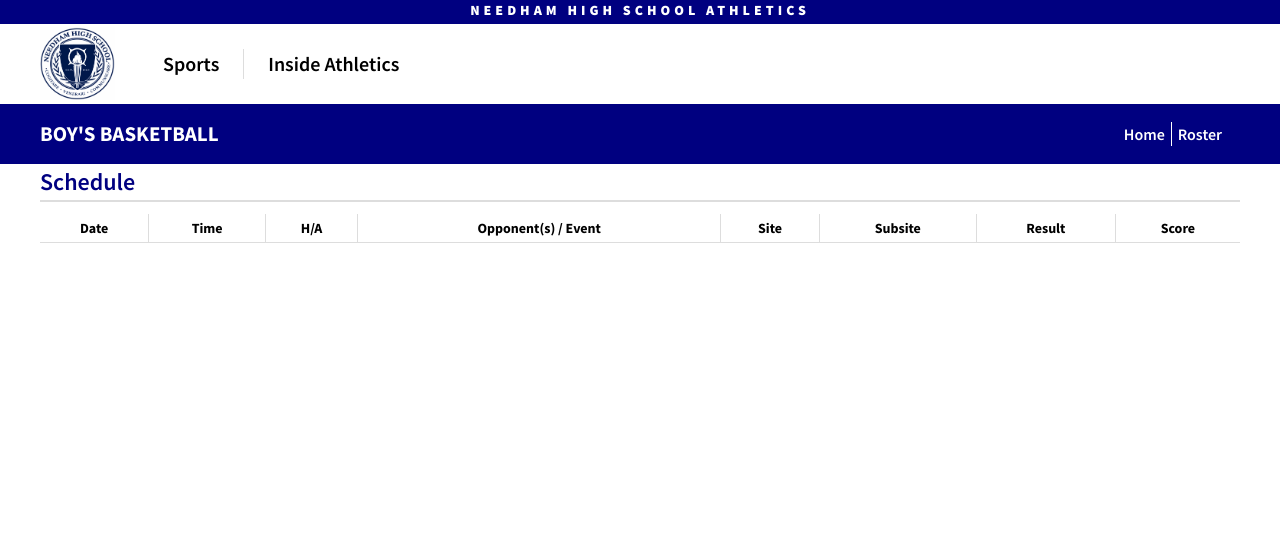
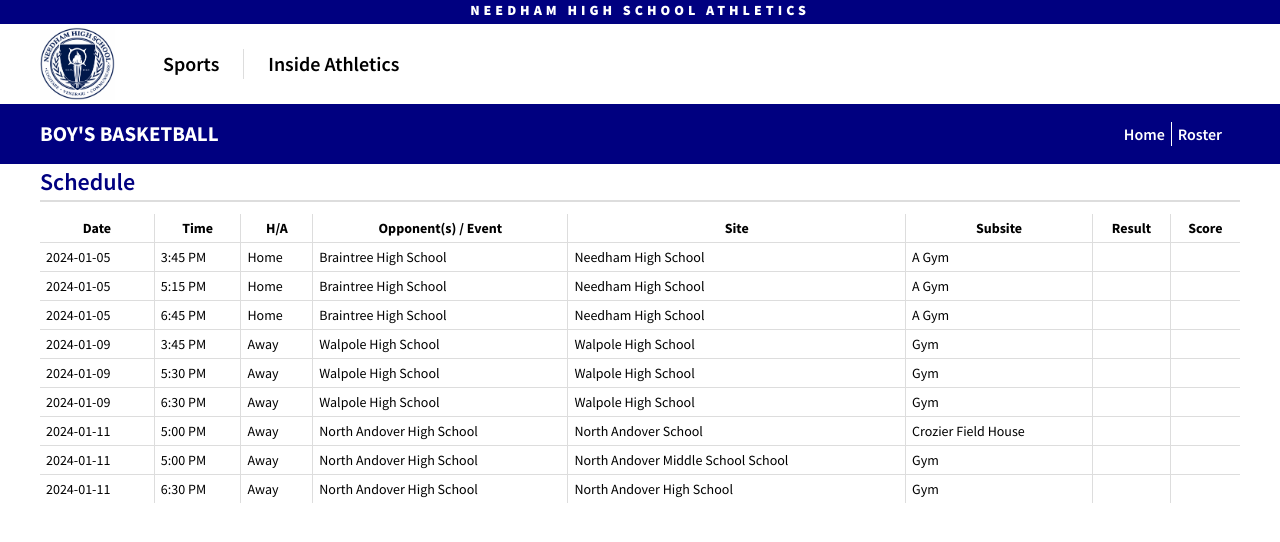
Before and after one commit to needhamathletics/needhamathletics.github.io, a Jekyll site: the page built from high-school/sports/boys-basketball.html, in a window 1280 px wide. Shown: the top 542 px of the page. Built offline with Jekyll 4.4.1, drawn with Linux system fonts in a browser that asks for light colours.

Commit message:
Basketball schedule for these two weeks

```diff
--- a/_data/schedules/2023-2024.csv
+++ b/_data/schedules/2023-2024.csv
@@ -14,4 +14,13 @@
 girls-swim-and-dive-varsity,2023-11-05,6:30 PM,A,South Sectional Championships,Boston University,Fitness and Recreation Center,2nd place,397
 girls-swim-and-dive-varsity,2023-11-11,5:00 PM,A,Division 1 State Championships,Massachusetts Institute of Technology,Zesiger Sports and Fitness Center,1st place,335
 boys-swim-and-dive-varsity,2023-12-08,7:00 PM,H,Xavarian High School,Babson College,Morse Swimming Pool,W,120-60
+boys-basketball-freshman,2024-01-05,3:45 PM,H,Braintree High School,Needham High School,A Gym,,
+boys-basketball-junior-varsity,2024-01-05,5:15 PM,H,Braintree High School,Needham High School,A Gym,,
+boys-basketball-varsity,2024-01-05,6:45 PM,H,Braintree High School,Needham High School,A Gym,,
+boys-basketball-freshman,2024-01-09,3:45 PM,A,Walpole High School,Walpole High School,Gym,,
+boys-basketball-junior-varsity,2024-01-09,5:30 PM,A,Walpole High School,Walpole High School,Gym,,
+boys-basketball-varsity,2024-01-09,6:30 PM,A,Walpole High School,Walpole High School,Gym,,
+boys-basketball-freshman,2024-01-11,5:00 PM,A,North Andover High School,North Andover School,Crozier Field House,,
+boys-basketball-junior-varsity,2024-01-11,5:00 PM,A,North Andover High School,North Andover Middle School School,Gym,,
+boys-basketball-varsity,2024-01-11,6:30 PM,A,North Andover High School,North Andover High School,Gym,,
 boys-swim-and-dive-varsity,2024-01-08,7:00 PM,H,Boston College High School,Babson College,Morse Swimming Pool,,
--- a/_data/sports.yml
+++ b/_data/sports.yml
@@ -10,7 +10,12 @@
   season: winter
   title: Boy's Basketball
   name: Basketball
+  schedule: true
   link: /high-school/sports/boys-basketball
+  teams:
+    - boys-basketball-freshman
+    - boys-basketball-junior-varsity
+    - boys-basketball-varsity
 boys-cross-country:
   category: boys
   season: fall
```
Also changed, not shown: _data/teams.yml (+9 -0 lines).
